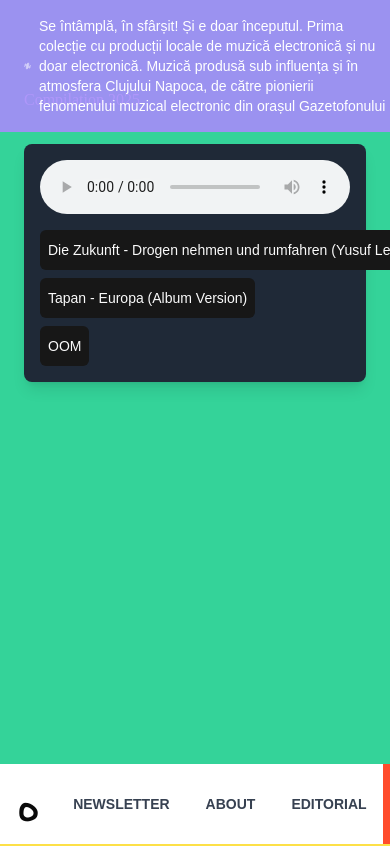
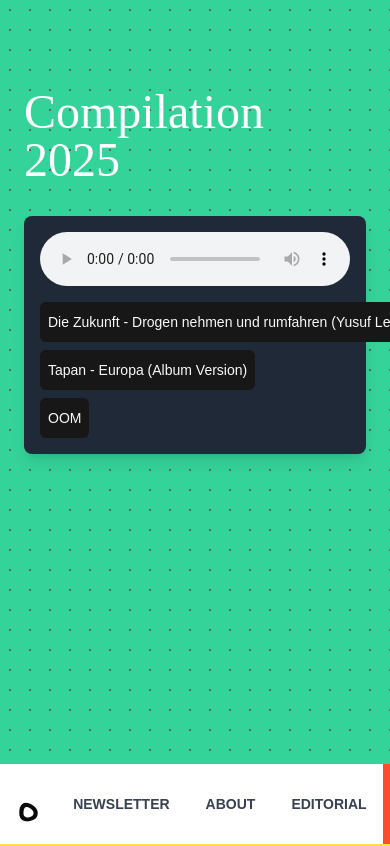
Before and after one commit to cosmonova/gazetofon, a Next.js app: page / in a window 390 px wide. Shown: the top 846 px of the page. Built offline with nearby package versions, Linux system fonts and the light colour scheme; a web font is replaced by a local one.

Commit message:
Design tweaks

```diff
--- a/app/globals.css
+++ b/app/globals.css
@@ -83,4 +83,9 @@ body {
     font-style: normal;
   }
 
+  .dot-background {
+    background-image: radial-gradient(circle, #636363 1px, transparent 1px);
+    background-size: 20px 20px;
+  }
+
 }
--- a/app/layout.tsx
+++ b/app/layout.tsx
@@ -21,7 +21,7 @@ export default function RootLayout({
 
       <meta
           httpEquiv="Content-Security-Policy"
-          content="default-src 'self'; img-src 'self' data:; media-src 'self' https://s3.eu-west-1.amazonaws.com; connect-src 'self'; font-src 'self' data: https://fonts.gstatic.com; script-src 'self' 'unsafe-inline'; style-src 'self' 'unsafe-inline'  https://fonts.googleapis.com; frame-src 'self' https://www.youtube.com https://youtu.be;"
+          content="default-src 'self'; img-src 'self' data:; media-src 'self' https://s3.eu-west-1.amazonaws.com; connect-src 'self'; font-src 'self' data: https://fonts.gstatic.com; script-src 'self' 'unsafe-inline' 'unsafe-eval'; style-src 'self' 'unsafe-inline'  https://fonts.googleapis.com; frame-src 'self' https://www.youtube.com https://youtu.be;"
       />
       <title>Gazetofon - A suburban magazine</title>
       <link href="https://fonts.googleapis.com/css2?family=Badeen+Display&display=swap" rel="stylesheet"/>
--- a/app/page.tsx
+++ b/app/page.tsx
@@ -31,14 +31,14 @@ export default function Page() {
         <div >
             <header className="flex flex-col fixed top-0 left-0 right-0 z-50">
 
-                <div className="flex items-center gap-2 mb-4 pl-6 pt-4 pb-4 text-sm bg-violet-400/90 text-white">
-                    <AudioWaveform className="w-8 h-8 "/>
-                    <span className="font-medium text-md">
-                    Se întâmplă, în sfârșit! Și e doar începutul. Prima colecție cu producții locale
-                        de muzică electronică și nu doar electronică. Muzică produsă sub influența și în atmosfera Clujului Napoca,
-                        de către pionierii fenomenului muzical electronic din orașul Gazetofonului
-                   </span>
-                </div>
+                {/*<div className="flex items-center gap-2 mb-4 pl-6 pt-4 pb-4 text-sm bg-violet-400/90 text-white">*/}
+                {/*    <AudioWaveform className="w-8 h-8 "/>*/}
+                {/*    <span className="font-medium text-md">*/}
+                {/*    Se întâmplă, în sfârșit! Și e doar începutul. Prima colecție cu producții locale*/}
+                {/*        de muzică electronică și nu doar electronică. Muzică produsă sub influența și în atmosfera Clujului Napoca,*/}
+                {/*        de către pionierii fenomenului muzical electronic din orașul Gazetofonului*/}
+                {/*   </span>*/}
+                {/*</div>*/}
 
             </header>
 
@@ -64,9 +64,11 @@ export default function Page() {
             </div>
 
             <main className="overflow-auto">
-                <section className="bg-emerald-400 min-h-screen flex flex-col  p-6 ">
+                <section className=" min-h-screen flex flex-col  p-6 dot-background bg-emerald-400">
+
                     <div className="w-full p-0 s-0 pt-16">
-                        <h1 className="lg:text-8xl md:text-6xl sm:text-6xl mb-8 title-fat text-white">Compilation 2025</h1>
+                        <h1 className="xl:text-8xl lg:text-8xl md:text-6xl sm:text-6xl text-5xl mb-8 title-fat text-white">Compilation
+                            2025</h1>
                         <AudioPlayerWithPlaylist tracks={[{
                             src: "https://s3.eu-west-1.amazonaws.com/boundarylab.com/Mad+Over+Me.mp3",
                             title: "Die Zukunft - Drogen nehmen und rumfahren (Yusuf Lemone Edit)"
@@ -78,17 +80,7 @@ export default function Page() {
                             title: "OOM"
                         }
                         ]}/>
-                        <br/>
-                        {/*<YouTubePlayerWithPlaylist videos={[*/}
-                        {/*    {*/}
-                        {/*        src: "https://www.youtube.com/embed/AMcREX5E1ZM",*/}
-                        {/*        title: "Adina Oros - still"*/}
-                        {/*    },*/}
-                        {/*    {*/}
-                        {/*        src: "https://www.youtube.com/embed/oQLSESN4Jqs",*/}
-                        {/*        title: "Opal Deluge - X-TRA TIME (lyric video)"*/}
-                        {/*    }*/}
-                        {/*]}/>*/}
+
                     </div>
                 </section>
                 <section className="bg-yellow-300 min-h-screen flex flex-col  p-6 ">
--- a/components/Event.tsx
+++ b/components/Event.tsx
@@ -1,4 +1,4 @@
-import {useScreenSize} from "@/components/hooks/use-screen-size"
+
 import React from "react";
 
 interface EventDate {
@@ -56,7 +56,7 @@ const upcomingDates: EventDate[] = [
 
 export default function EventPage() {
 
-    const screenSize = useScreenSize()
+
 
     return (
         <div className="min-h-screen  text-white p-6">
@@ -65,7 +65,7 @@ export default function EventPage() {
 
                 <div className="space-y-6 w-full">
                     <div className="space-y-4 antialiased">
-                        <h1 className="lg:text-8xl md:text-2xl sm:text-xl text-transparent bg-gradient-to-b from-foreground to-muted-foreground title-fat">
+                        <h1 className=" lg:text-8xl md:text-4xl sm:text-4xl text-4xl title-fat">
                             Gazetofoniac 2
                         </h1>
                         <p className="text-xl text-gray-400">locals</p>
@@ -97,13 +97,10 @@ export default function EventPage() {
                 <div className="w-full rounded-md bg-background text-black">
                     <h2 className="text-3xl m-6">Upcoming dates</h2>
                     <div className="text-black m-6">
-
-
-
-                                <table className="w-full text-left p-6 text-xl table-auto " >
-                                    <tbody >
+                        <table className="w-full text-left p-6 text-xl table-auto ">
+                            <tbody>
                             {upcomingDates.map((date, index) => (
-                                    <tr className="hover:bg-green-300">
+                                <tr className="hover:bg-yellow-400" key={index}>
                                     <td className="text-left p-2">{date.date}</td>
                                     <td className="text-left ">{date.day}</td>
                                     <td className="text-left">{date.time}</td>
@@ -112,7 +109,6 @@ export default function EventPage() {
                             ))}
                             </tbody>
                         </table>
-
                     </div>
                 </div>
             </div>
--- a/components/News.tsx
+++ b/components/News.tsx
@@ -1,4 +1,6 @@
 import {Circle} from 'lucide-react'
+
+import * as motion from "motion/react-client"
 
 interface NewsArticle {
     category: string
@@ -95,9 +97,9 @@ export default function NewsPage() {
             <div className="w-full mx-auto">
                 <h1 className="text-6xl font-light mb-16 title-fat">NEWS</h1>
 
-                <div className="grid md:grid-cols-2 lg:grid-cols-4 gap-8">
+                <div className="grid md:grid-cols-2 lg:grid-cols-3 xl:grid-cols-4 gap-8">
                     {newsArticles.map((article, index) => (
-                        <div key={index} className="border-t border-black pt-4">
+                        <div className="border-t border-black pt-4" key={index}>
                             {/*<div className="text-sm text-white mb-4">*/}
                             {/*    {article.category}*/}
                             {/*</div>*/}
@@ -109,7 +111,7 @@ export default function NewsPage() {
                                  </span>
                             </div>
 
-                            <h2 className="text-2xl font-bold mb-4 leading-tight font-sans">
+                            <h2 className="text-2xl font-bold mb-4 leading-tight font-sans text-white bg-black rounded p-1">
                                  {article.title}
                             </h2>
 
@@ -118,8 +120,6 @@ export default function NewsPage() {
                                     {article.description}
                                 </p>
                             )}
-
-
                         </div>
                     ))}
                 </div>
--- a/components/NewsLetter.tsx
+++ b/components/NewsLetter.tsx
@@ -12,15 +12,12 @@ function NewsLetter() {
                 </h1>
                 <p></p>
                 <p className="text-muted-foreground max-w-lg mx-auto my-2 text-sm text-center relative z-10">
-                    Welcome to MailJet, the best transactional email service on the web.
-                    We provide reliable, scalable, and customizable email solutions for
-                    your business. Whether you&apos;re sending order confirmations,
-                    password reset emails, or promotional campaigns, MailJet has got you
-                    covered.
+                    Welcome to Gazetofon, the best  email service on the web.
+
                 </p>
                 <Input
                     type="email"
-                    placeholder="hi@manuarora.in"
+                    placeholder="hi@email.com"
                     className="w-full mt-4 relative z-10"
                 />
             </div>
```
Lines whose indentation alone changed are shown as unchanged.
